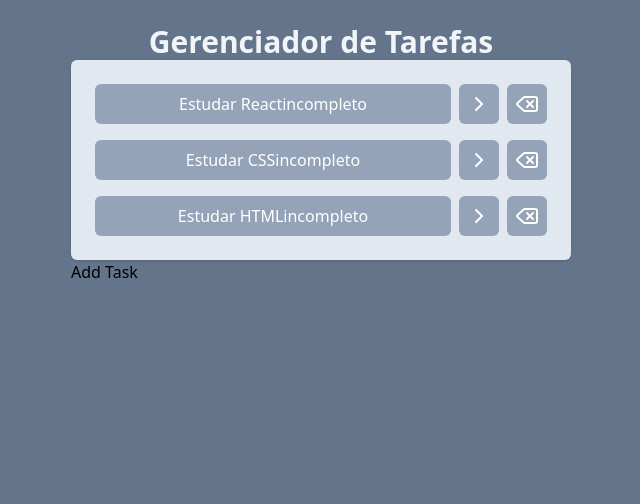
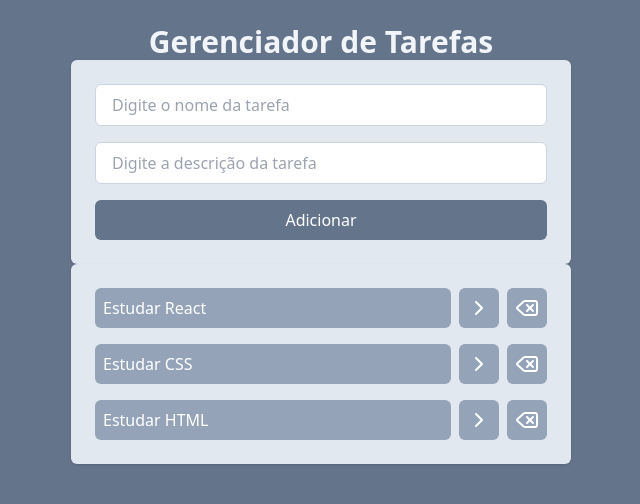
Before and after one commit to Fael-stack/Task-Manager, a React (Vite) app: page / in a window 1280 px wide. Shown: the top 504 px of the page, without its empty margins (319-959 px from the left). Built offline with nearby package versions, Linux system fonts and the light colour scheme.

Commit message:
Adicionando AddTask

```diff
--- a/src/App.jsx
+++ b/src/App.jsx
@@ -47,12 +47,12 @@ function App() {
           Gerenciador de Tarefas
         </h1>
 
+        <AddTask />
         <Tasks
           tasks={tasks}
           onTaskClick={onTaskClick}
           onDeleteTaskClick={onDeleteTaskClick}
         />
-        <AddTask />
       </div>
     </div>
   );
--- a/src/components/AddTasks.jsx
+++ b/src/components/AddTasks.jsx
@@ -1,5 +1,20 @@
 function AddTask() {
-  return <h1>Add Task</h1>;
+  return (
+    <div className="space-y-4 p-6 rounded-md shadow bg-slate-200 flex flex-col">
+      <input
+        type="text"
+        placeholder="Digite o nome da tarefa"
+        className="border border-slate-300 outline-slate-400 px-4 py-2 rounded-md"
+      ></input>
+      <input
+        type="text"
+        placeholder="Digite a descrição da tarefa"
+        className="border border-slate-300 outline-slate-400 px-4 py-2 rounded-md"
+      ></input>
+      <button className="bg-slate-500 text-white px-4 py-2 rounded-md font-medium">
+        Adicionar
+      </button>
+    </div>
+  );
 }
-
 export default AddTask;
--- a/src/components/Tasks.jsx
+++ b/src/components/Tasks.jsx
@@ -8,12 +8,11 @@ function Tasks(props) {
         <li key={task.id} className="flex gap-2">
           <button
             onClick={() => props.onTaskClick(task.id)}
-            className={`bg-slate-400 w-full rounded-md text-white p-2 ${
+            className={`bg-slate-400 w-full rounded-md text-white text-left p-2 ${
               task.isCompleted ? "line-through" : ""
             }`}
           >
             {task.title}
-            {task.isCompleted ? "completo" : "incompleto"}
           </button>
           <button className="bg-slate-400 text-left rounded-md text-white p-2">
             <ChevronRightIcon />
```
